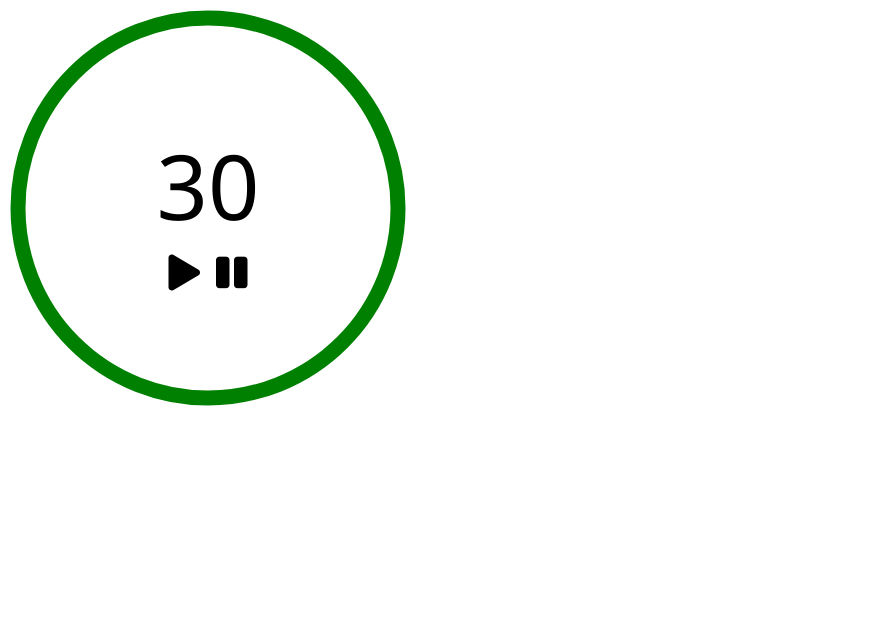
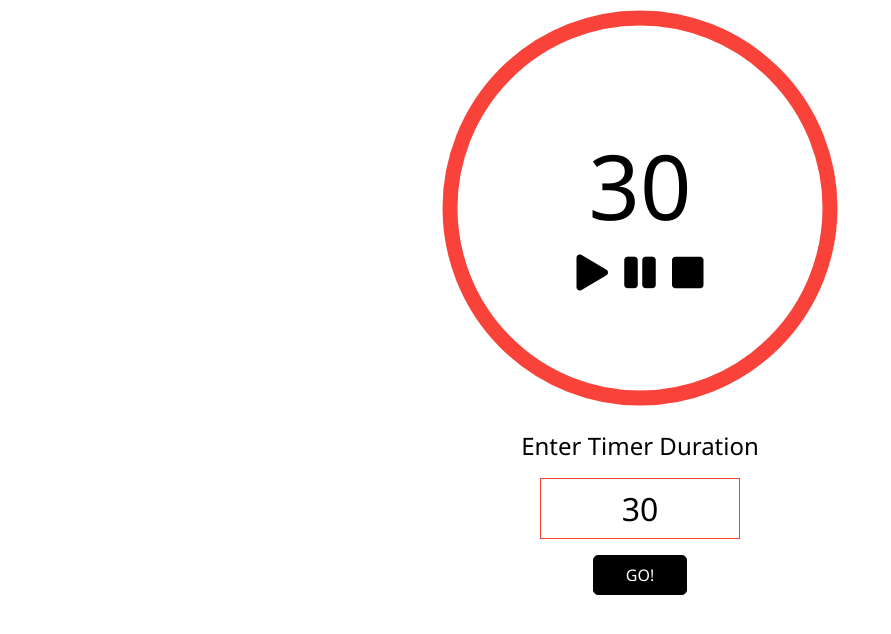
Before and after one commit to thiagoneves50/simple-timer, a plain HTML site: page index.html in a window 1280 px wide. Shown: the whole page, without its empty margins (0-891 px from the left). Drawn offline with Linux system fonts and the light colour scheme.

Commit message:
Added initial timer controls

```diff
--- a/index.html
+++ b/index.html
@@ -16,12 +16,14 @@
 	</head>
 
 	<body>
+		<div class="container">
 			<div class="timer">
 				<div class="controls">
-				<input id="duration" value="30" />
+					<input id="duration" disabled />
 					<div>
 						<button id="start"><i class="fas fa-play"></i></button>
 						<button id="pause"><i class="fas fa-pause"></i></button>
+						<button id="stop"><i class="fas fa-stop"></i></button>
 					</div>
 				</div>
 				<svg class="dial">
@@ -30,11 +32,17 @@
 						cx="200"
 						cy="200"
 						fill="transparent"
-					stroke="green"
+						stroke="#F9423A"
 						stroke-width="15"
 						transform="rotate(-90 200 200)"
 					></circle>
 				</svg>
+			</div>
+			<div class="timer-input">
+				<h1>Enter Timer Duration</h1>
+				<input id="initial-duration" value="30" />
+				<button id="set-btn">GO!</button>
+			</div>
 		</div>
 
 		<script src="timer.js"></script>
--- a/index.js
+++ b/index.js
@@ -1,14 +1,27 @@
+const initialDuration = document.querySelector("#initial-duration");
 const durationInput = document.querySelector("#duration");
 const startButton = document.querySelector("#start");
 const pauseButton = document.querySelector("#pause");
+const stopButton = document.querySelector("#stop");
+const setButton = document.querySelector("#set-btn");
 const circle = document.querySelector("circle");
 
 const perimeter = circle.getAttribute("r") * 2 * Math.PI;
 circle.setAttribute("stroke-dasharray", perimeter);
 
+// Setting initial input on the timer
+durationInput.value = initialDuration.value;
+
 let duration;
 let timeCompleted = true;
-const timer = new Timer(durationInput, startButton, pauseButton, {
+const timer = new Timer(
+	initialDuration,
+	durationInput,
+	startButton,
+	pauseButton,
+	stopButton,
+	setButton,
+	{
 		onStart(totalDuration) {
 			if (timeCompleted === true) {
 				duration = totalDuration;
@@ -24,8 +37,11 @@ const timer = new Timer(durationInput, startButton, pauseButton, {
 		onComplete() {
 			console.log("Timer is completed");
 			timeCompleted = true;
+			circle.setAttribute("stroke-dashoffset", 0);
+			durationInput.value = initialDuration.value;
 		},
-});
+	}
+);
 
 const getPerimeter = () => {
 	perimeter * (timeRemaining / duration) - perimeter;
--- a/style.css
+++ b/style.css
@@ -1,3 +1,7 @@
+.container {
+	width: 400px;
+}
+
 .dial {
 	height: 400px;
 	width: 400px;
@@ -10,11 +14,43 @@
 
 * {
 	font: inherit;
+	box-sizing: border-box;
 }
 
 body {
 	font-family: "Segoe UI", Roboto, Oxygen, Ubuntu, Cantarell, "Fira Sans",
 		"Droid Sans", "Helvetica Neue", Helvetica, Arial, sans-serif;
+}
+
+.container {
+	margin: 0 auto;
+}
+
+.timer-input {
+	text-align: center;
+}
+
+h1 {
+	font-size: 1.5rem;
+}
+
+#initial-duration {
+	display: block;
+	margin: 0 auto;
+	width: 50%;
+	border: 1px #f9423a solid;
+	padding: 0.5rem 0.5rem;
+	font-size: 2rem;
+	text-align: center;
+}
+
+#set-btn {
+	margin-top: 1rem;
+	border: 1px solid black;
+	border-radius: 5px;
+	background: black;
+	color: #fff;
+	padding: 0.5rem 2rem;
 }
 
 .timer input {
@@ -40,6 +76,11 @@ body {
 	outline: none;
 }
 
+.timer input:disabled {
+	background: none;
+	color: #000;
+}
+
 .controls {
 	position: absolute;
 	top: 0;
--- a/timer.js
+++ b/timer.js
@@ -1,9 +1,20 @@
 class Timer {
-	constructor(durationInput, startButton, pauseButton, callbacks) {
+	constructor(
+		initialDuration,
+		durationInput,
+		startButton,
+		pauseButton,
+		stopButton,
+		setButton,
+		callbacks
+	) {
 		// instance variables
+		this.initialDuration = initialDuration;
 		this.durationInput = durationInput;
 		this.startButton = startButton;
 		this.pauseButton = pauseButton;
+		this.stopButton = stopButton;
+		this.setButton = setButton;
 		if (callbacks) {
 			this.onStart = callbacks.onStart;
 			this.onTick = callbacks.onTick;
@@ -12,6 +23,8 @@ class Timer {
 
 		this.startButton.addEventListener("click", this.start);
 		this.pauseButton.addEventListener("click", this.pause);
+		this.stopButton.addEventListener("click", this.stop);
+		this.setButton.addEventListener("click", this.set);
 	}
 	// Defining method as an arrow function to make 'this' refer to the class Timer (previous valid line trick)
 	start = () => {
@@ -27,6 +40,21 @@ class Timer {
 		clearInterval(this.interval);
 	};
 
+	stop = () => {
+		clearInterval(this.interval);
+		this.timeRemaining = 0;
+		this.durationInput.value = this.initialDuration.value;
+		if (this.onComplete) {
+			this.onComplete();
+		}
+		console.log(this.initialDuration.value);
+	};
+
+	set = () => {
+		this.stop();
+		this.start();
+	};
+
 	tick = () => {
 		if (this.timeRemaining <= 0) {
 			this.pause();
@@ -35,7 +63,7 @@ class Timer {
 			}
 		} else {
 			this.timeRemaining = this.timeRemaining - 0.01;
-			// Emiter that timer ticked
+
 			if (this.onTick) {
 				this.onTick(this.timeRemaining);
 			}
```
Lines whose indentation alone changed are shown as unchanged.
